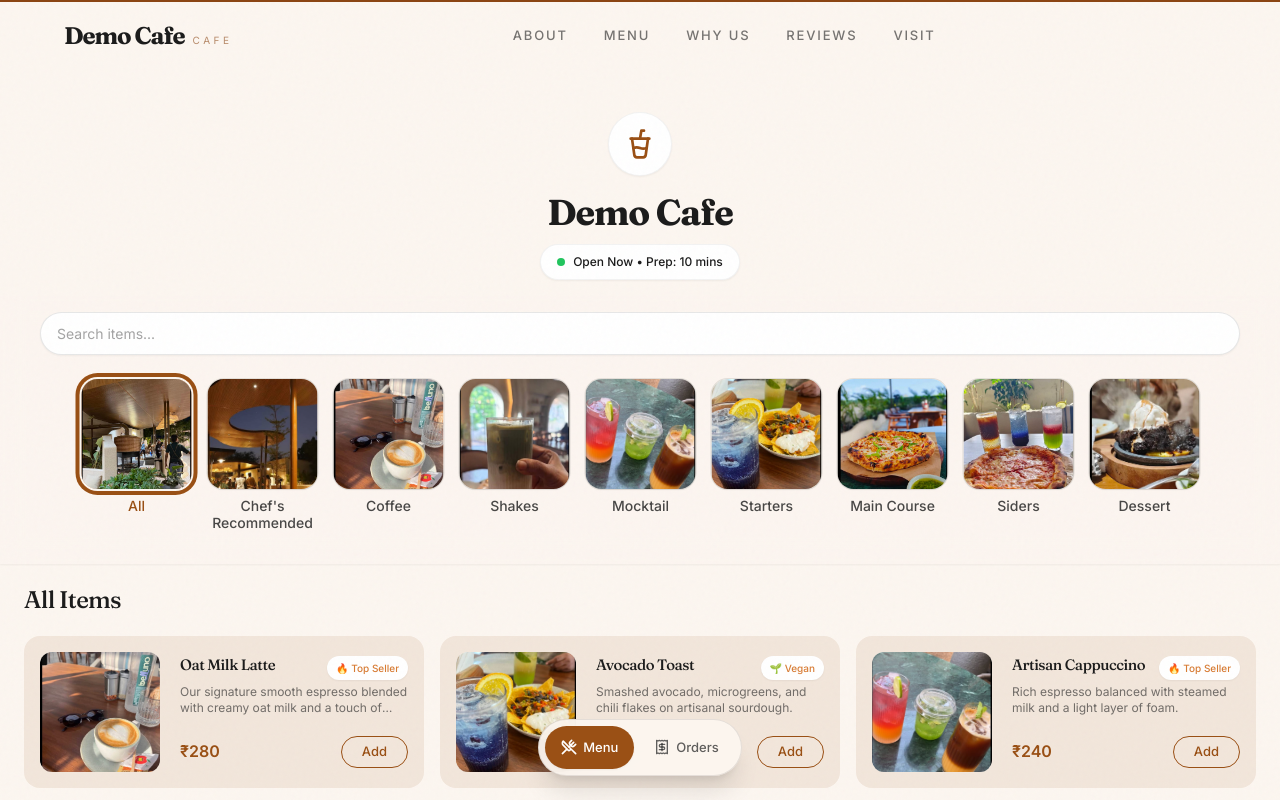
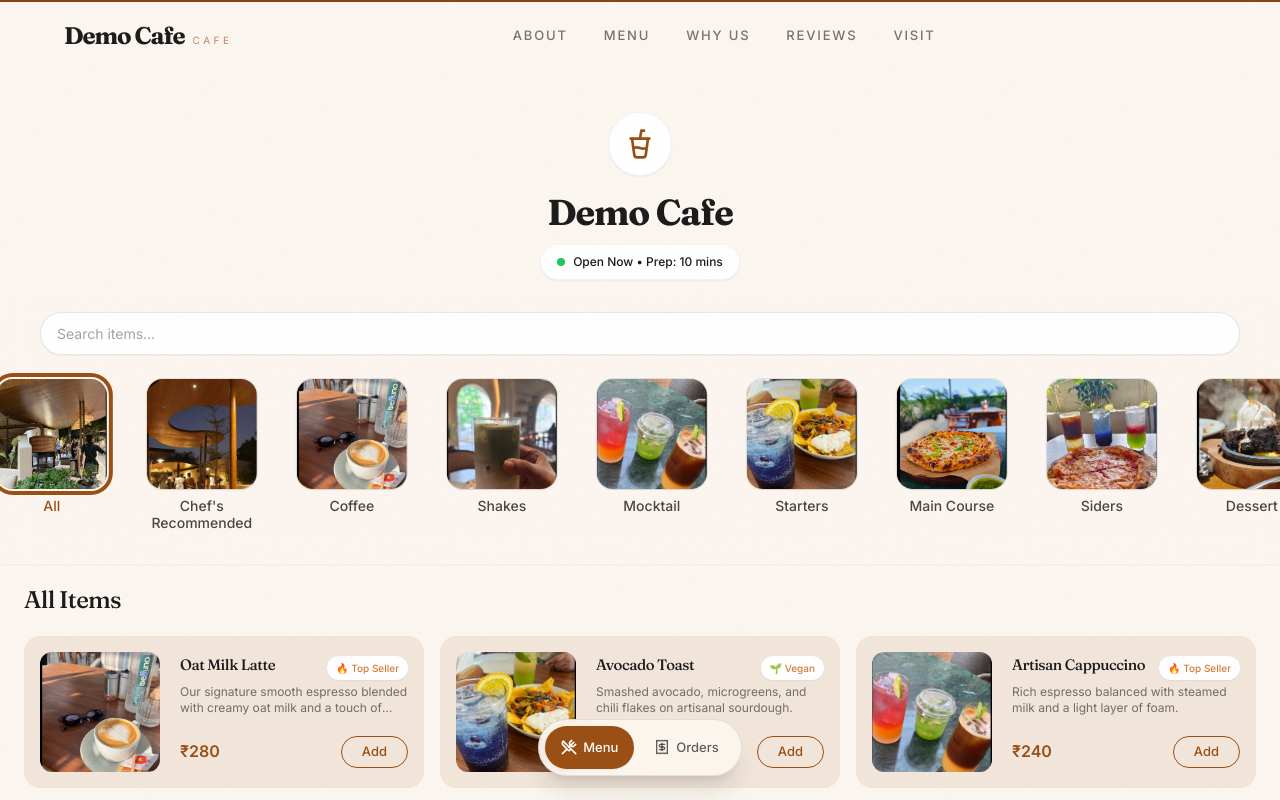
Before and after one commit to KenilPatel-30/DemoWebsite, a Next.js app: page /order in a window 1280 px wide. Shown: the top 800 px of the page. Built offline with nearby package versions, Linux system fonts and the light colour scheme.

Commit message:
Increase gap between category images

```diff
--- a/components/order/OrderMenu.tsx
+++ b/components/order/OrderMenu.tsx
@@ -136,7 +136,7 @@ export default function OrderMenu() {
         >
           <div
             ref={trackRef}
-            className="flex gap-4 w-max px-6 py-2"
+            className="flex gap-8 md:gap-10 w-max px-6 py-2"
           >
             {ORDER_CATEGORIES.map((cat, i) => (
               <div
```
